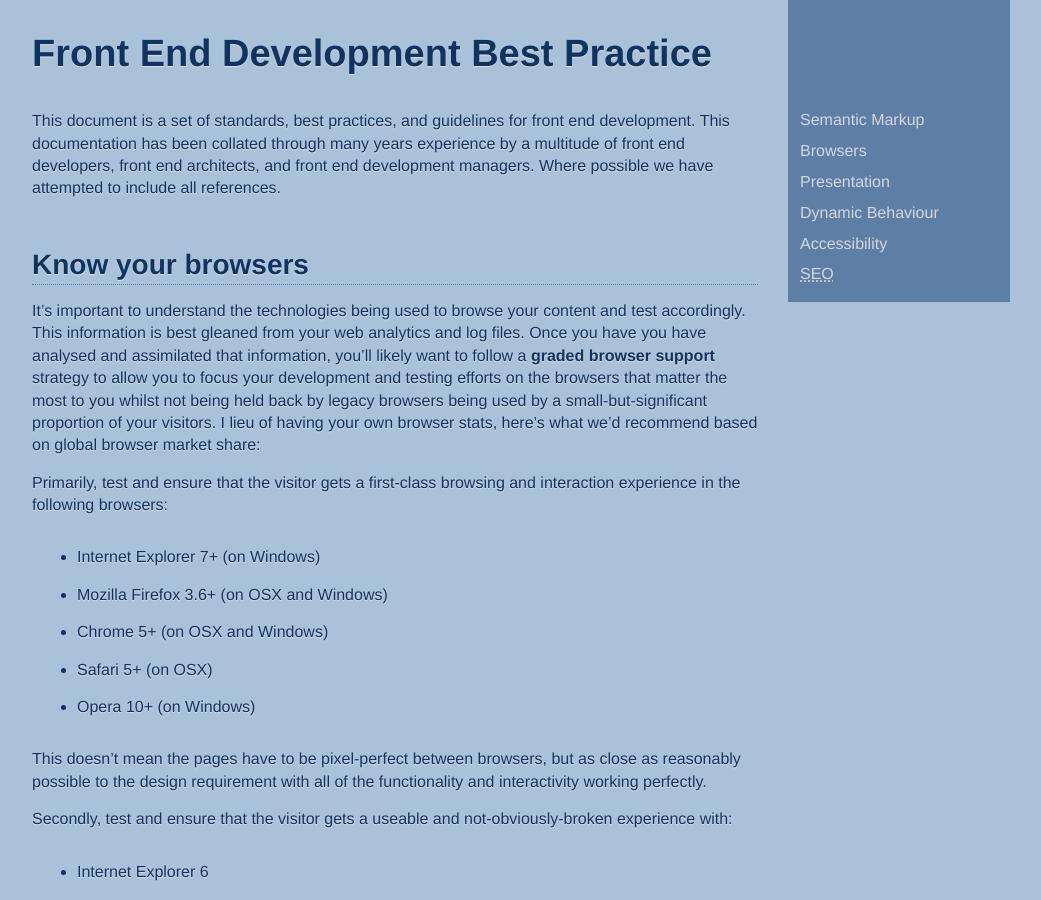
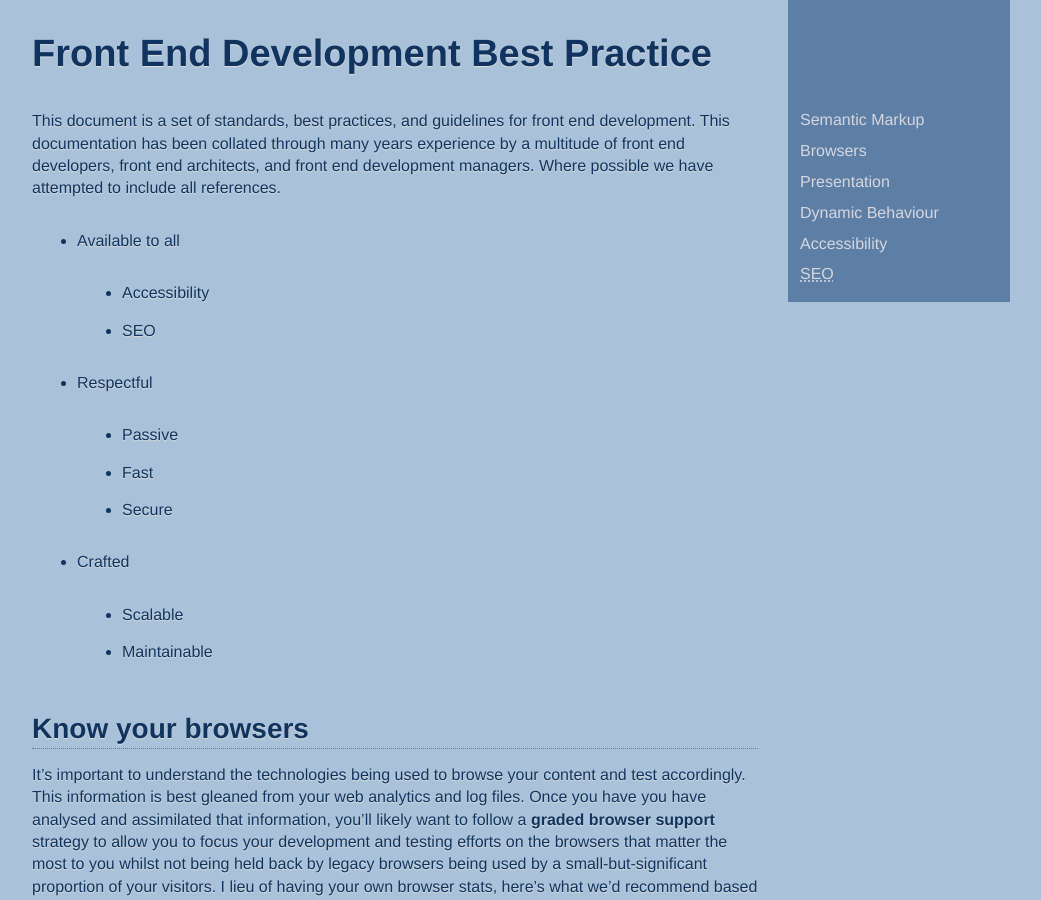
Before and after one commit to nefarioustim/front-end-development-best-practice, a Jekyll site: the page built from index.md, in a window 1280 px wide and 900 px high. Shown: the whole window, without its empty margins (119-1160 px from the left). Built offline with Jekyll 4.4.1, drawn with Linux system fonts in a browser that asks for light colours; Markdown is read by kramdown in place of the engine named in the settings.

Commit message:
Markdown wrangling.

```diff
--- a/index.md
+++ b/index.md
@@ -10,6 +10,17 @@ This document is a set of standards, best practices, and guidelines for front
 end development. This documentation has been collated through many years
 experience by a multitude of front end developers, front end architects, and
 front end development managers. Where possible we have attempted to include all references.
+
+* Available to all
+    * Accessibility
+    * SEO
+* Respectful
+    * Passive
+    * Fast
+    * Secure
+* Crafted
+    * Scalable
+    * Maintainable
 
 <h2 id="browsers">Know your browsers</h2>
 
@@ -53,9 +64,11 @@ There are many reasons to avoid serving XHTML as XML:
     be significant (e.g. loss of ad revenue on an entertainment site,
     forfeiting a sale on an ecommerce site, blocking access to information in
     an emergency on a government site).
+
   * Some features widely used in text/html, such as `document.write`, error in
     XML. Even if you avoid these features in your code, third-party code you
     wish to integrate (libraries, widgets, ads, feed content, etc.) may not.
+
   * XHTML has generally poorer compatibility than HTML, as it’s never been a
     priority for browser developers. By default, IE < 9 shows a download
     dialog instead of rendering a webpage when XHTML is served with its
@@ -108,7 +121,9 @@ Note that this means that you'll run into issues if your pages are publicly cach
 The following effects can be done in CSS3, with no fallback when not supported in browsers (like Internet Explorer 6 & 7):
 
 * Rounded corners with `border-radius`
+
 * Gradient backgrounds with `background: gradient` and `background: linear-gradient`. Where possible, and when it causes no adverse effects use Microsoft's group of filters to add gradients for Internet Explorer. Also supply an appropriate default fallback background colour.
+
 * Box shadows with `box-shadow`
 
 Don't forget to add vendor-specific style properties where necessary.
```
